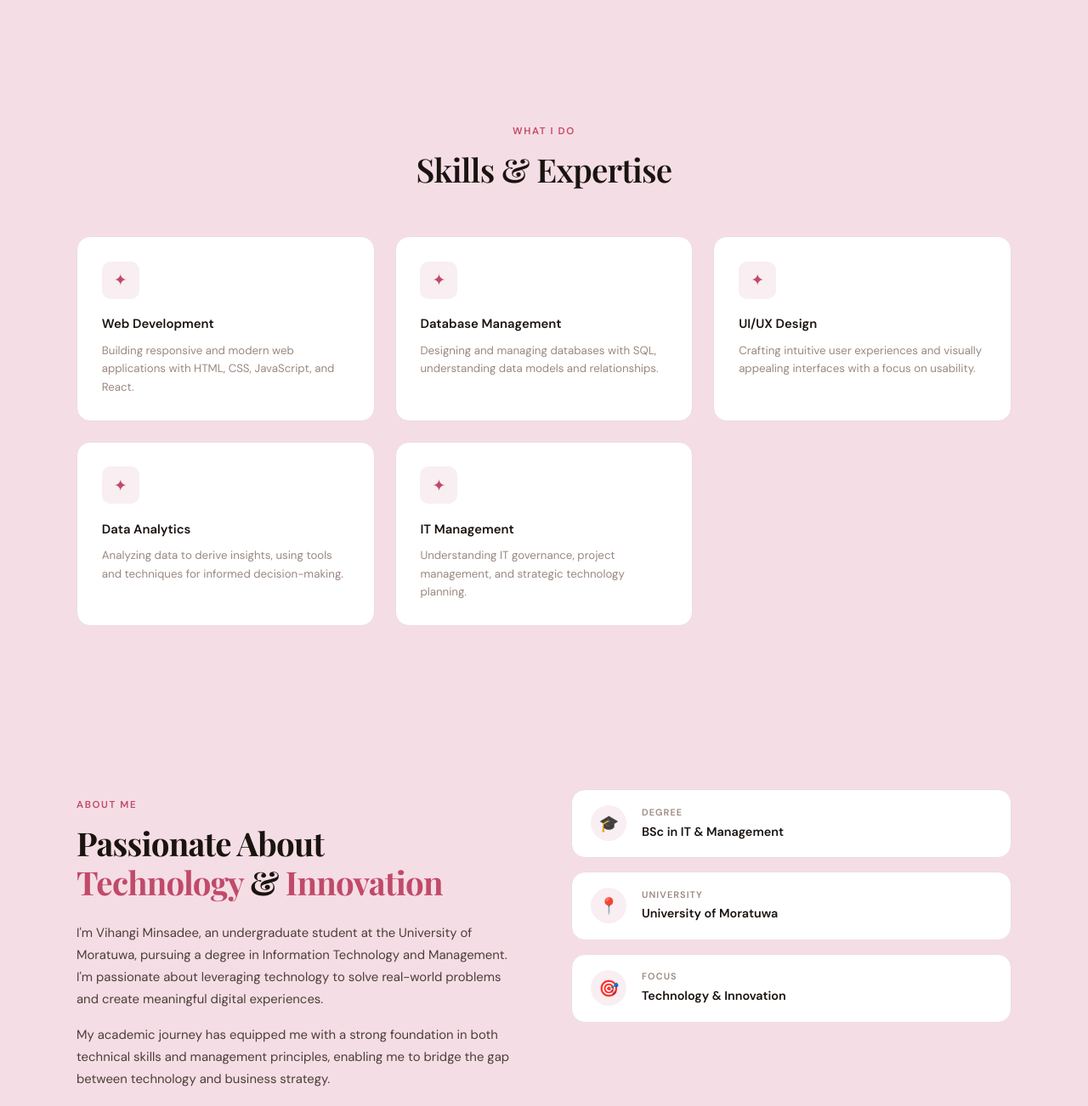
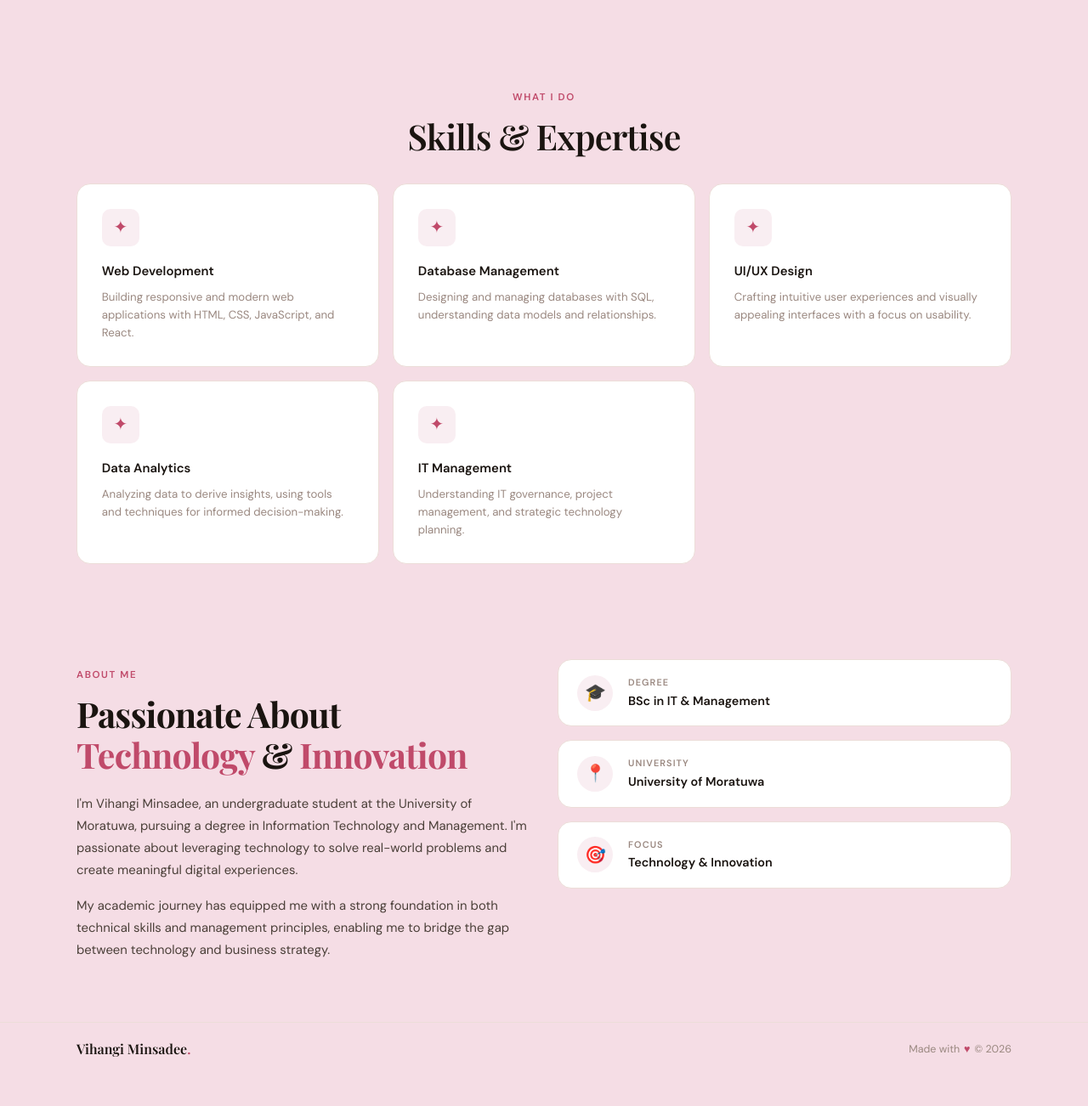
Before and after one commit to Minsadee/Portfolio, a plain HTML site: page index.html in a window 1280 px wide. Shown: the part 760-2062 px from the top of the page at 85% size. After the commit the page ends 2027 px from the top, so only its background shows below. Drawn offline with nearby package versions, Linux system fonts and the light colour scheme; a web font is replaced by a local one.

Commit message:
Refine CSS styles for improved layout and readability

```diff
--- a/style.css
+++ b/style.css
@@ -38,8 +38,8 @@ body {
   font-family: var(--font-body);
   background: var(--pink-pale);
   color: var(--text-dark);
-  line-height: 1.65;
-  font-size: 19px;
+  line-height: 1.55;
+  font-size: 20px;
   -webkit-font-smoothing: antialiased;
 }
 
@@ -228,13 +228,13 @@ a  { text-decoration: none; color: inherit; }
   min-height: calc(100vh - var(--nav-h));
   display: flex;
   align-items: center;
-  padding: 5rem 0 4rem;
+  padding: 3rem 0 2.5rem;
   overflow: hidden;
 }
 .hero .container {
   display: grid;
   grid-template-columns: 1fr 1fr;
-  gap: 4rem;
+  gap: 2rem;
   align-items: center;
 }
 .hero-content { max-width: 480px; }
@@ -243,12 +243,12 @@ a  { text-decoration: none; color: inherit; }
 
 .hero-title {
   font-family: var(--font-display);
-  font-size: clamp(2.4rem, 4.5vw, 3.6rem);
+  font-size: clamp(2.6rem, 5vw, 4rem);
   font-weight: 700;
-  line-height: 1.15;
+  line-height: 1.12;
   letter-spacing: -0.02em;
   color: var(--text-dark);
-  margin-bottom: 1.25rem;
+  margin-bottom: 1rem;
 }
 .hero-title .name { color: var(--pink); }
 
@@ -357,24 +357,24 @@ a  { text-decoration: none; color: inherit; }
 }
 
 /* ── Skills Section ── */
-.skills-section { padding: 6rem 0; }
+.skills-section { padding: 3.5rem 0; }
 .section-header {
   text-align: center;
-  margin-bottom: 3.5rem;
+  margin-bottom: 2rem;
 }
 .section-title {
   font-family: var(--font-display);
-  font-size: clamp(1.8rem, 3vw, 2.6rem);
+  font-size: clamp(2rem, 3.2vw, 2.8rem);
   font-weight: 600;
   letter-spacing: -0.02em;
   color: var(--text-dark);
-  line-height: 1.2;
+  line-height: 1.18;
 }
 
 .skills-grid {
   display: grid;
   grid-template-columns: repeat(3, 1fr);
-  gap: 1.5rem;
+  gap: 1rem;
 }
 .skill-card {
   padding: 1.8rem;
@@ -408,21 +408,21 @@ a  { text-decoration: none; color: inherit; }
 }
 
 /* ── About Section ── */
-.about-section { padding: 6rem 0; }
+.about-section { padding: 3.5rem 0; }
 .about-section .container {
   display: grid;
   grid-template-columns: 1fr 1fr;
-  gap: 4rem;
+  gap: 2rem;
   align-items: start;
 }
 .about-label { margin-bottom: 0.75rem; }
 .about-title {
   font-family: var(--font-display);
-  font-size: clamp(1.8rem, 3vw, 2.6rem);
+  font-size: clamp(2rem, 3.2vw, 2.8rem);
   font-weight: 700;
-  line-height: 1.2;
+  line-height: 1.18;
   letter-spacing: -0.02em;
-  margin-bottom: 1.5rem;
+  margin-bottom: 1.25rem;
 }
 .about-title .accent { color: var(--pink); }
 .about-text {
@@ -473,7 +473,7 @@ a  { text-decoration: none; color: inherit; }
 /* ─── FOOTER ─── */
 footer {
   border-top: 1px solid var(--border);
-  padding: 1.6rem 0;
+  padding: 1.2rem 0;
 }
 footer .container {
   display: flex;
```
